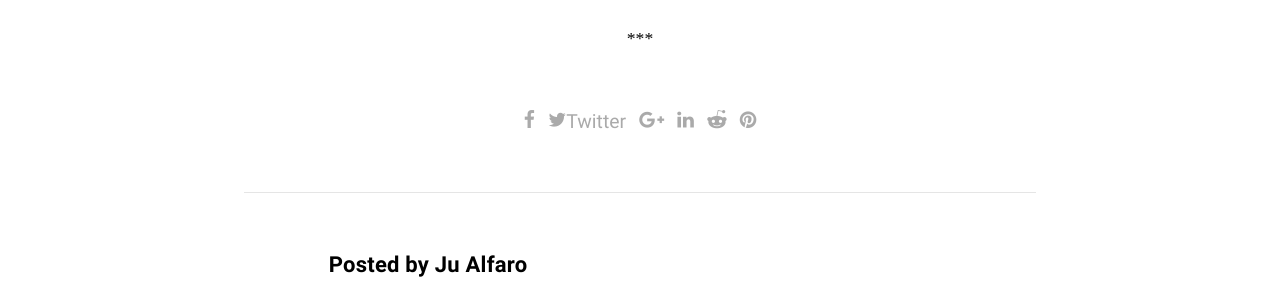
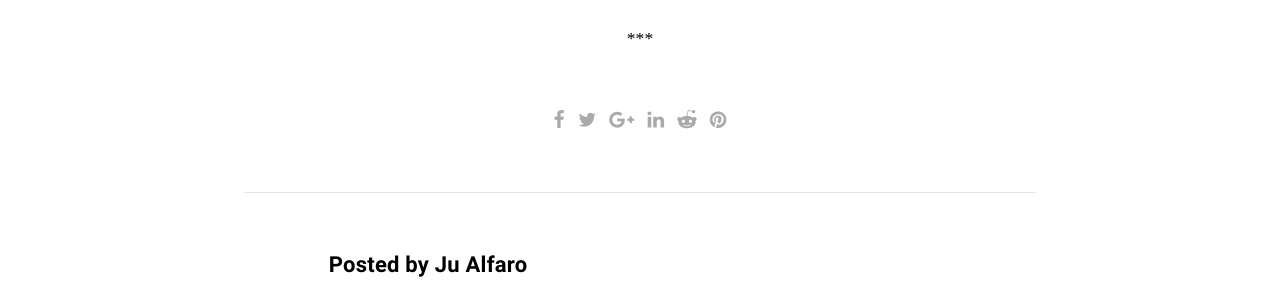
Before and after one commit to Robok3000/Texter2, a Jekyll site: the page built from _posts/2020-03-26-la-bala.md, in a window 1280 px wide and 900 px high, scrolled down 2748 px. Shown: the part 156-456 px from the top of the window. Built offline with Jekyll 4.4.1, drawn with Linux system fonts in a browser that asks for light colours; some web fonts are replaced.

Commit message:
Update share.html

```diff
--- a/_includes/share.html
+++ b/_includes/share.html
@@ -1,6 +1,6 @@
 <ul class="post__social">
-  <li><a href="https://www.facebook.com/sharer/sharer.php?u={{ page.title }}+{{ page.url | absolute_url }}{% if page.author %}+by+{{ page.author }}{% endif %}" target="_blank"><i class="fa fa-facebook"></i></a></li>
-  <li><a target="_blank" href="https://twitter.com/share?text={{ page.title | url_encode }}&amp;url={{ site.production_url }}{{ page.url | remove_first: '/' }}"><i class="fab fa-twitter" aria-hidden="true"></i><span class="screen-reader-text">Twitter</span></a></li>
+  <li><a href="https://www.facebook.com/sharer/sharer.php?u={{ site.production_url }}{{ page.url | remove_first: '/' }}" target="_blank"><i class="fa fa-facebook"></i></a></li>
+  <li><a href="https://twitter.com/intent/tweet?&text={{ page.title }}+{{ page.url | absolute_url }}{% if page.author %}+escrito por+{{ page.author }}{% endif %}" target="_blank"><i class="fa fa-twitter"></i></a></li>
   <li><a href="https://plus.google.com/share?url={{ page.url | absolute_url }}" target="_blank"><i class="fa fa-google-plus"></i></a></li>
   <li><a href="https://www.linkedin.com/shareArticle?mini=true&source={{ page.title }}&summary={{ page.description }}&url={{ page.url | absolute_url}}" target="_blank"><i class="fa fa-linkedin"></i></a></li>
   <li><a href="https://www.reddit.com/submit?url={{ page.url | absolute_url }}" target="_blank"><i class="fa fa-reddit-alien"></i></a></li>
```
